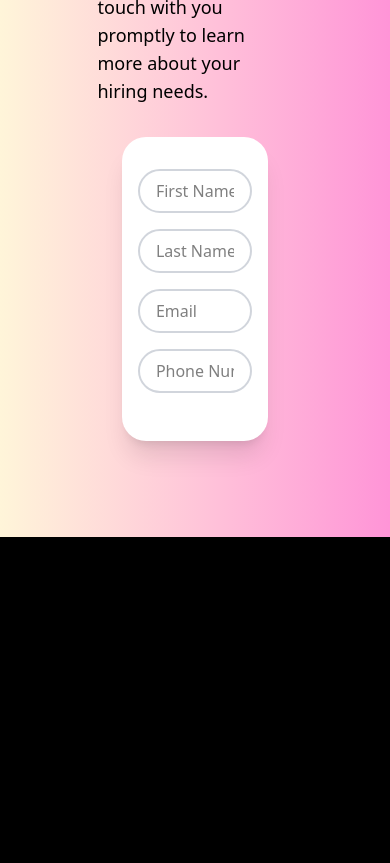
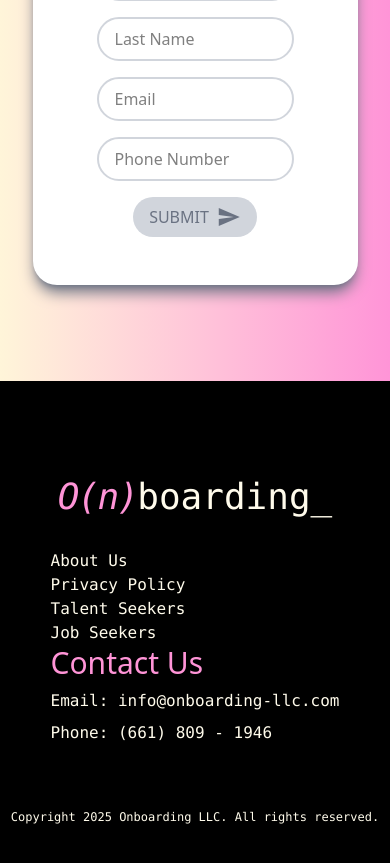
Before and after one commit to TroyKDuncan/Onboarding, an Angular app in the folder Onboarding/: page / in a window 390 px wide. Shown: the part 2660-3523 px from the top of the page. Before the commit the page ends 3197 px from the top, so only its background shows below. Built offline with nearby package versions, Linux system fonts and the light colour scheme.

Commit message:
Finished form and homepage. Check for responsiveness.

```diff
--- a/Onboarding/src/app/app.component.html
+++ b/Onboarding/src/app/app.component.html
@@ -3,4 +3,5 @@
   <app-homepage-hero></app-homepage-hero>
   <app-homepage-different></app-homepage-different>
   <app-lets-talk></app-lets-talk>
+  <app-footer></app-footer>
 </div>
--- a/Onboarding/src/app/app.component.ts
+++ b/Onboarding/src/app/app.component.ts
@@ -3,12 +3,13 @@ import { NavbarComponent } from './components/navbar/navbar.component';
 import { HomepageHeroComponent } from "./components/homepage-hero/homepage-hero.component";
 import { HomepageDifferentComponent } from "./components/homepage-different/homepage-different.component";
 import { LetsTalkComponent } from "./components/lets-talk/lets-talk.component";
+import { FooterComponent } from "./components/footer/footer.component";
 
 @Component({
   selector: 'app-root',
   templateUrl: './app.component.html',
   standalone: true,
-  imports: [NavbarComponent, HomepageHeroComponent, HomepageDifferentComponent, LetsTalkComponent],
+  imports: [NavbarComponent, HomepageHeroComponent, HomepageDifferentComponent, LetsTalkComponent, FooterComponent],
 })
 export class AppComponent {
   name = signal('Troy');
--- /dev/null
+++ b/Onboarding/src/app/components/footer/footer.component.html
@@ -0,0 +1,42 @@
+<div
+  class="bg-black font-mono text-amber-50 py-24 flex flex-col items-center space-y-8"
+>
+  <app-logo-white-text class="text-4xl"></app-logo-white-text>
+  <div class="md:flex items-start md:space-y-2 space-x-16">
+    <p class="hover:text-[#FF94D7] hover:cursor-pointer active:text-[#fe6ec9]">
+      About Us
+    </p>
+    <p class="hover:text-[#FF94D7] hover:cursor-pointer active:text-[#fe6ec9]">
+      Privacy Policy
+    </p>
+    <p class="hover:text-[#FF94D7] hover:cursor-pointer active:text-[#fe6ec9]">
+      Talent Seekers
+    </p>
+    <p class="hover:text-[#FF94D7] hover:cursor-pointer active:text-[#fe6ec9]">
+      Job Seekers
+    </p>
+    <div class="flex flex-col items-start space-y-2">
+      <p class="font-sans text-3xl text-[#FF94D7]">Contact Us</p>
+      <p>
+        Email:
+        <a
+          href="mailto:info@onboarding-llc.com?subject=Inquiry&body=Hello,%0A%0AI'd%20like%20to%20know%20more%20about%20your%20services!"
+          class="hover:text-[#FF94D7] hover:cursor-pointer active:text-[#fe6ec9]"
+          >{{ "info\@onboarding-llc.com" }}</a
+        >
+      </p>
+      <p>
+        Phone:
+        <a
+          href="tel:+16618091946"
+          class="hover:text-[#FF94D7] hover:cursor-pointer active:text-[#fe6ec9]"
+        >
+          (661) 809 - 1946
+        </a>
+      </p>
+    </div>
+  </div>
+  <p class="text-xs mt-8">
+    Copyright 2025 Onboarding LLC. All rights reserved.
+  </p>
+</div>
--- a/Onboarding/src/app/components/form/form.component.html
+++ b/Onboarding/src/app/components/form/form.component.html
@@ -1,65 +1,43 @@
-<!-- <div
-  class="bg-white text-black font-sans px-4 py-8 rounded-3xl shadow-xl justify-center flex flex-col items-center space-y-4"
+<div
+  class="bg-white text-black font-sans px-16 py-12 rounded-3xl shadow-lg shadow-gray-500 justify-center flex flex-col items-center space-y-4"
 >
-  <p class="text-2xl font-light">Contact Us</p>
+  <p class="pb-3 text-3xl font-light">Contact Form</p>
   <input
-    type="text"
+    (keyup)="firstNameChange($event)"
+    [value]="firstName()"
     placeholder="First Name"
     class="border-2 border-gray-300 rounded-full py-2 px-4 w-full mb-4 focus:border-[#FF94D7] focus:outline-none"
   />
   <input
-    type="text"
+    (keyup)="lastNameChange($event)"
+    [value]="lastName()"
     placeholder="Last Name"
     class="border-2 border-gray-300 rounded-full py-2 px-4 w-full mb-4 focus:border-[#FF94D7] focus:outline-none"
   />
   <input
-    type="email"
+    (keyup)="emailChange($event)"
+    [value]="email()"
     placeholder="Email"
     class="border-2 border-gray-300 rounded-full py-2 px-4 w-full mb-4 focus:border-[#FF94D7] focus:outline-none"
   />
   <input
-    type="phone"
+    (keyup)="phoneChange($event)"
+    [value]="phone()"
     placeholder="Phone Number"
     class="border-2 border-gray-300 rounded-full py-2 px-4 w-full mb-4 focus:border-[#FF94D7] focus:outline-none"
   />
   <button
-    class="bg-[#FF94D7] text-black rounded-full px-4 py-2 hover:bg-[#fe6ec9] hover:cursor-pointer flex items-center space-x-2"
+    (click)="submitForm()"
+    [disabled]="!firstName() || !lastName() || !email()"
+    [ngClass]="{
+      'bg-gray-300 text-gray-500 cursor-not-allowed':
+        !firstName() || !lastName() || !email(),
+      'bg-[#FF94D7] text-black hover:bg-[#fe6ec9] hover:cursor-pointer':
+        firstName() && lastName() && email()
+    }"
+    class="rounded-full px-4 py-2 flex items-center space-x-2 transition-colors duration-200"
   >
     <p>SUBMIT</p>
     <mat-icon>send</mat-icon>
   </button>
-</div> -->
-
-<form
-  class="bg-white text-black font-sans px-4 py-8 rounded-3xl shadow-xl justify-center flex flex-col items-center space-y-4"
-  [formGroup]="form"
->
-  <input
-    id="first-name"
-    placeholder="First Name"
-    type="text"
-    formControlName="firstName"
-    class="border-2 border-gray-300 rounded-full py-2 px-4 w-full mb-4 focus:border-[#FF94D7] focus:outline-none"
-  />
-  <input
-    id="last-name"
-    placeholder="Last Name"
-    type="text"
-    formControlName="lastName"
-    class="border-2 border-gray-300 rounded-full py-2 px-4 w-full mb-4 focus:border-[#FF94D7] focus:outline-none"
-  />
-  <input
-    id="email"
-    placeholder="Email"
-    type="text"
-    formControlName="email"
-    class="border-2 border-gray-300 rounded-full py-2 px-4 w-full mb-4 focus:border-[#FF94D7] focus:outline-none"
-  />
-  <input
-    id="phone"
-    placeholder="Phone Number"
-    type="text"
-    formControlName="phone"
-    class="border-2 border-gray-300 rounded-full py-2 px-4 w-full mb-4 focus:border-[#FF94D7] focus:outline-none"
-  />
-</form>
+</div>
--- a/Onboarding/src/app/components/form/form.component.ts
+++ b/Onboarding/src/app/components/form/form.component.ts
@@ -1,19 +1,53 @@
-import { Component } from '@angular/core';
-import { FormGroup, FormControl, ReactiveFormsModule } from '@angular/forms';
+import { Component, signal } from '@angular/core';
+import { ReactiveFormsModule } from '@angular/forms';
+import { CommonModule } from '@angular/common';
+
 import { MatIconModule } from '@angular/material/icon';
 
 @Component({
   selector: 'app-form',
-  imports: [MatIconModule, ReactiveFormsModule],
+  imports: [MatIconModule, ReactiveFormsModule, CommonModule],
   templateUrl: './form.component.html',
   styleUrl: './form.component.css',
   standalone: true,
 })
 export class FormComponent {
-  form = new FormGroup({
-    firstName: new FormControl(''),
-    lastName: new FormControl(''),
-    email: new FormControl(''),
-    phone: new FormControl(''),
-  });
+  firstName = signal('');
+  lastName = signal('');
+  email = signal('');
+  phone = signal('');
+
+  firstNameChange = (event: Event) => {
+    const input = event.target as HTMLInputElement;
+    this.firstName.set(input.value);
+  };
+
+  lastNameChange = (event: Event) => {
+    const input = event.target as HTMLInputElement;
+    this.lastName.set(input.value);
+  };
+
+  emailChange = (event: Event) => {
+    const input = event.target as HTMLInputElement;
+    this.email.set(input.value);
+  };
+
+  phoneChange = (event: Event) => {
+    const input = event.target as HTMLInputElement;
+    this.phone.set(input.value);
+  };
+
+  submitForm = () => {
+    fetch('https://ntfy.sh/onboarding_forms', {
+      method: 'POST',
+      body: `
+      Name: ${this.firstName().trim()} ${this.lastName().trim()}
+Email: ${this.email().trim()}
+Phone: ${this.phone().trim()}`,
+      headers: {
+        Title: 'ONBOARDING FORM SUBMISSION',
+        Priority: 'urgent',
+      },
+    });
+  };
 }
--- a/Onboarding/src/app/components/lets-talk/lets-talk.component.html
+++ b/Onboarding/src/app/components/lets-talk/lets-talk.component.html
@@ -1,16 +1,16 @@
 <div
-  class="bg-gradient-to-r from-[#fff5d9] to-[#ff94d7] text-black font-sans w-full place-content-center flex flex-col items-center"
+  class="bg-gradient-to-r from-[#fff5d9] to-[#ff94d7] text-black font-sans w-full place-content-center"
 >
   <div
-    class="flex flex-col items-center md:py-36 py-24 md:space-y-12 space-y-8 w-1/2"
+    class="flex flex-col items-center md:py-36 py-24 md:space-y-12 space-y-8 w-full"
   >
-    <p class="text-5xl">Sound good? Let's talk.</p>
-    <p class="text-lg w-full">
+    <p class="md:text-5xl text-4xl">Sound good? Let's talk.</p>
+    <p class="text-lg w-5/6 sm:w-3/4">
       If this sounds like the kind of recruiting partner you’ve been looking
       for, we’d love to hear from you. Just fill out the form below, and one of
       our recruiters will get in touch with you promptly to learn more about
       your hiring needs.
     </p>
-    <app-form class="w-3/4"></app-form>
+    <app-form class="w-5/6 md:w-2/3 lg:w-1/2"></app-form>
   </div>
 </div>
```
Also changed, not shown: Onboarding/src/app/components/footer/footer.component.ts (added, +13 -0 lines), Onboarding/src/app/components/footer/footer.component.css (added), 1 other file (tests, documents, lock files or other folders).
